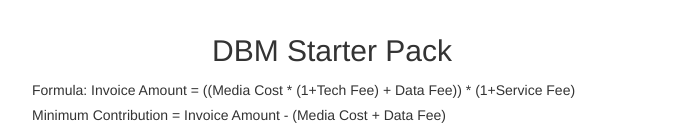
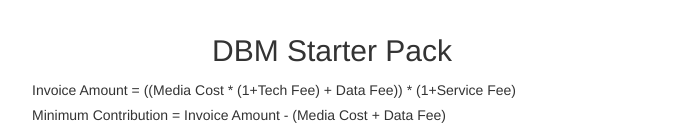
Before and after one commit to Ronihe/dbm_calculation, a plain HTML site: page index.html in a window 1280 px wide. Shown: the top 133 px of the page, without its empty margins (308-986 px from the left). Drawn offline with nearby package versions, Linux system fonts and the light colour scheme.

Commit message:
deleted "formula"

```diff
--- a/index.html
+++ b/index.html
@@ -10,7 +10,7 @@
                 <h2 class="modal-title text-center">DBM Starter Pack</h2>
             </div>
             <div>
-                <h5 class = 'text-left'>Formula: Invoice Amount = ((Media Cost * (1+Tech Fee) + Data Fee)) * (1+Service Fee)</h5 >
+                <h5 class = 'text-left'>Invoice Amount = ((Media Cost * (1+Tech Fee) + Data Fee)) * (1+Service Fee)</h5 >
                 <h5 class = 'text-left'>Minimum Contribution = Invoice Amount - (Media Cost + Data Fee)</h5 >
             </div>
             <div class="card-body pr-2">
```
